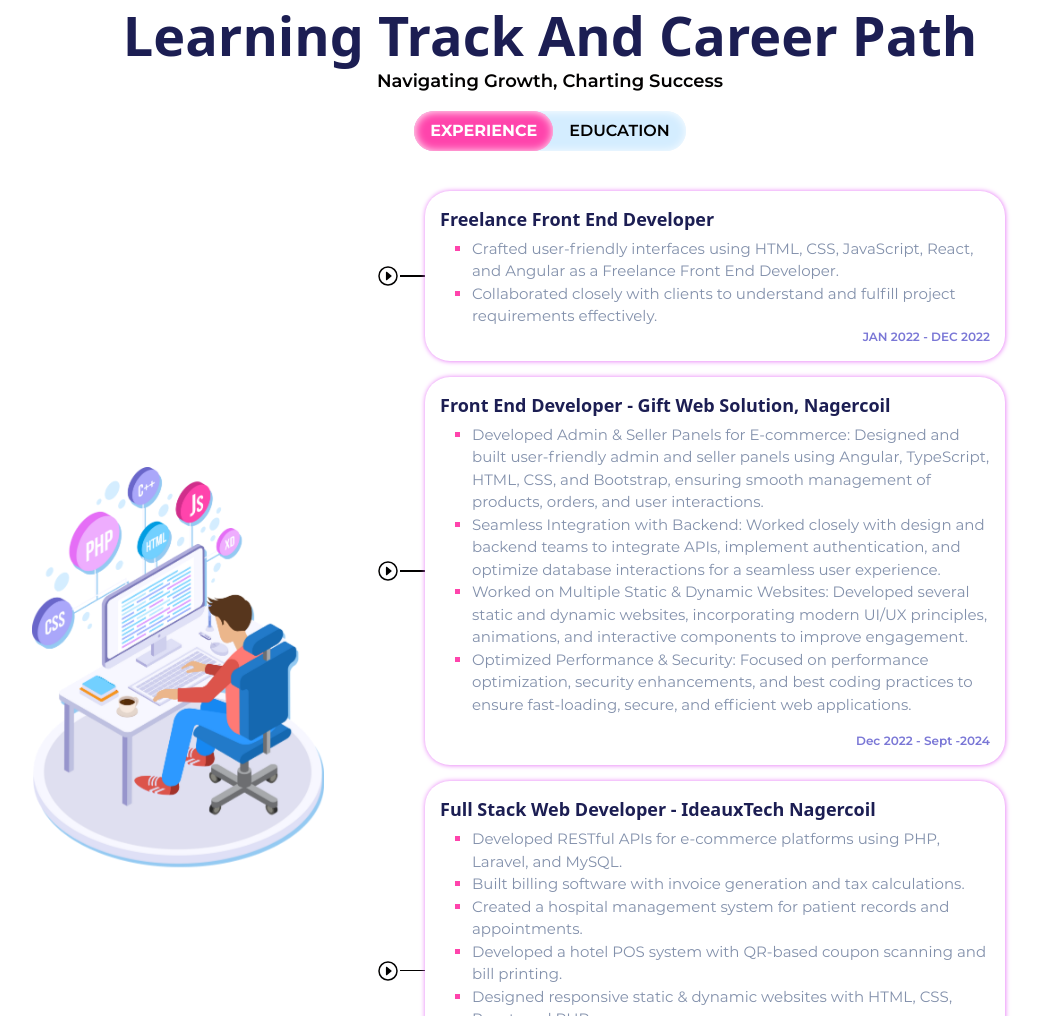
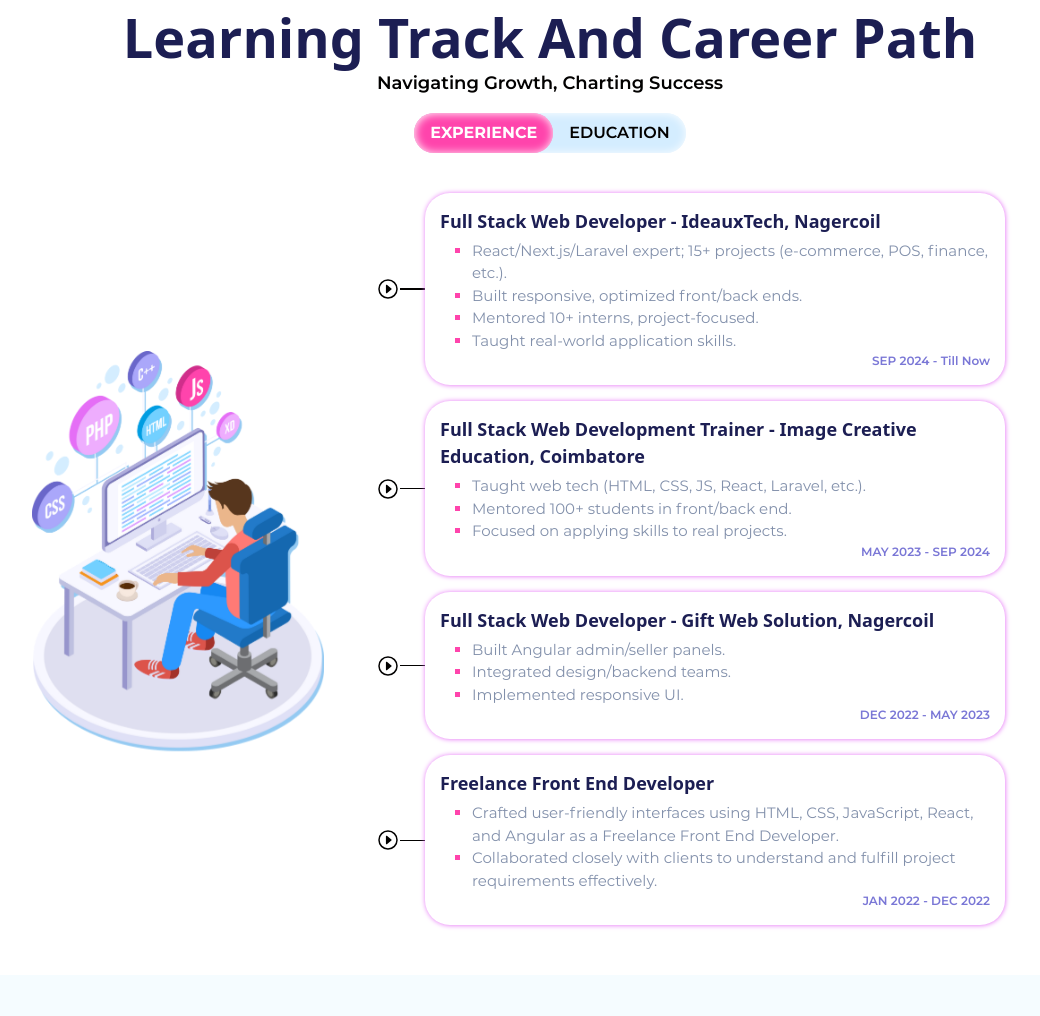
Before and after one commit to Bhadraraj/Bhadri_Portfolio, a plain HTML site: page index.html in a window 1280 px wide. Shown: the part 1784-2800 px from the top of the page, without its empty margins (90-1130 px from the left). Drawn offline with nearby package versions, Linux system fonts and the light colour scheme; a script that the page names is missing; files whose address does not match are found by name; a web font is replaced by a local one.

Commit message:
Update index.html

```diff
--- a/index.html
+++ b/index.html
@@ -459,13 +459,11 @@
 
     <section class="learningTrack">
         <div class="container">
-
-            <h2 class="text-center mb-0">learning Track and Career Path</h2>
+            <h2 class="text-center mb-0">Learning Track and Career Path</h2>
             <p class="text-center subHeading">Navigating Growth, Charting Success</p>
 
-            <div class="row d-flex justify-content-center ">
+            <div class="row d-flex justify-content-center">
                 <div class="col-lg-4 col-md-6 col-sm-8 col-10 d-flex justify-content-center flex-wrap">
-
                     <ul class="nav nav-tabs" id="myTab" role="tablist">
                         <li class="nav-item" role="presentation">
                             <button class="nav-link active" id="home-tab" data-bs-toggle="tab"
@@ -479,7 +477,9 @@
                         </li>
                     </ul>
                 </div>
+
                 <div class="tab-content" id="myTabContent">
+                    <!-- First Tab: Experience -->
                     <div class="tab-pane fade show active" id="home-tab-pane" role="tabpanel"
                         aria-labelledby="home-tab">
                         <div class="container">
@@ -490,208 +490,147 @@
                                             style="max-height: 400px;">
                                     </div>
                                 </div>
-                                <div class="col-lg-8 ">
+                                <div class="col-lg-8">
                                     <div class="careerRightSec mt-3">
-                                        <div class="trackcard-main d-flex ">
-
-
+                                        <div class="trackcard-main d-flex">
                                             <span class="trackCardIcon">
                                                 <ion-icon name="caret-forward-circle-outline"
                                                     class="rightIcon"></ion-icon>
                                                 <span class="bartrackConnect"></span>
                                             </span>
-
-                                            <div class="trackCard ">
-                                                <p class="trackCareerTitle">Freelance Front End Developer </p>
-
+                                            <div class="trackCard">
+                                                <p class="trackCareerTitle">Full Stack Web Developer - IdeauxTech,
+                                                    Nagercoil</p>
                                                 <ul class="mb-0">
-                                                    <li>
-                                                        Crafted user-friendly interfaces using HTML, CSS, JavaScript,
-                                                        React, and Angular as a Freelance Front End Developer.
-                                                    </li>
-                                                    <li>Collaborated closely with clients to understand and fulfill
-                                                        project requirements effectively.
-                                                    </li>
+                                                    <li>React/Next.js/Laravel expert; 15+ projects (e-commerce, POS,
+                                                        finance, etc.).</li>
+                                                    <li>Built responsive, optimized front/back ends.</li>
+                                                    <li>Mentored 10+ interns, project-focused.</li>
+                                                    <li>Taught real-world application skills.</li>
                                                 </ul>
-
-
-                                                <p class="duractionYr mb-0 text-end">JAN 2022 - DEC 2022</p>
-
+                                                <p class="duractionYr mb-0 text-end">SEP 2024 - Till Now</p>
                                             </div>
                                         </div>
-
-                                        <div class="trackcard-main d-flex mt-3">
-
-
+                                    </div>
+                                    <div class="careerRightSec mt-3">
+                                        <div class="trackcard-main d-flex">
                                             <span class="trackCardIcon">
                                                 <ion-icon name="caret-forward-circle-outline"
                                                     class="rightIcon"></ion-icon>
                                                 <span class="bartrackConnect"></span>
                                             </span>
-
-                                            <div class="trackCard ">
-                                                <p class="trackCareerTitle">Front End Developer - Gift Web Solution,
-                                                    Nagercoil</p>
-
+                                            <div class="trackCard">
+                                                <p class="trackCareerTitle">Full Stack Web Development Trainer - Image
+                                                    Creative Education, Coimbatore</p>
                                                 <ul class="mb-0">
-                                                    <li>
-                                                      Developed Admin & Seller Panels for E-commerce: Designed and built user-friendly admin and seller panels using Angular, TypeScript, HTML, CSS, and Bootstrap, ensuring smooth management of products, orders, and user interactions.
-                                                    </li>
-                                                    <li> Seamless Integration with Backend: Worked closely with design and backend teams to integrate APIs, implement authentication, and optimize database interactions for a seamless user experience.
-                                                    </li>
-                                                    <li>Worked on Multiple Static & Dynamic Websites: Developed several static and dynamic websites, incorporating modern UI/UX principles, animations, and interactive components to improve engagement.</li>
-                                                    <li>Optimized Performance & Security: Focused on performance optimization, security enhancements, and best coding practices to ensure fast-loading, secure, and efficient web applications.</li>
+                                                    <li>Taught web tech (HTML, CSS, JS, React, Laravel, etc.).</li>
+                                                    <li>Mentored 100+ students in front/back end.</li>
+                                                    <li>Focused on applying skills to real projects.</li>
                                                 </ul>
-                                                </p>
-                                                <p class="duractionYr mb-0">Dec 2022 - Sept -2024 </p>
-
+                                                <p class="duractionYr mb-0 text-end">MAY 2023 - SEP 2024</p>
                                             </div>
                                         </div>
-
-                                      <div class="trackcard-main d-flex mt-3">
-    <span class="trackCardIcon">
-        <ion-icon name="caret-forward-circle-outline" class="rightIcon"></ion-icon>
-        <span class="bartrackConnect"></span>
-    </span>
-
-    <div class="trackCard">
-        <p class="trackCareerTitle">Full Stack Web Developer - IdeauxTech Nagercoil</p>
-        <ul class="mb-0">
-            <li>Developed RESTful APIs for e-commerce platforms using PHP, Laravel, and MySQL.</li>
-            <li>Built billing software with invoice generation and tax calculations.</li>
-            <li>Created a hospital management system for patient records and appointments.</li>
-            <li>Developed a hotel POS system with QR-based coupon scanning and bill printing.</li>
-            <li>Designed responsive static & dynamic websites with HTML, CSS, React, and PHP.</li>
-            <li>Delivered 8+ projects in 5 months with seamless frontend-backend integration.</li>
-            <li>Trained interns in frontend technologies, improving team productivity.</li>
-        </ul>
-        <p class="durationYr mb-0">Sept 2024 - Present</p>
-    </div>
-</div>
-
-<!-- <div class="trackCard ">
-
-                                                <p class="trackCareerTitle">Image Creative Education </p>
-
+                                    </div>
+                                    <div class="careerRightSec mt-3">
+                                        <div class="trackcard-main d-flex">
+                                            <span class="trackCardIcon">
+                                                <ion-icon name="caret-forward-circle-outline"
+                                                    class="rightIcon"></ion-icon>
+                                                <span class="bartrackConnect"></span>
+                                            </span>
+                                            <div class="trackCard">
+                                                <p class="trackCareerTitle">Full Stack Web Developer - Gift Web
+                                                    Solution, Nagercoil</p>
                                                 <ul class="mb-0">
-                                                    <li>
-                                                        Conducted training sessions covering HTML, CSS, JavaScript,
-                                                        React.js, Redux.js, Axios, PHP, MySQL, WordPress, Git, GitHub,
-                                                        etc.
-                                                    </li>
-
-
-                                                    <li>Guided over 100+ students to ensure a deep understanding of
-                                                        frontend and backend development.</li>
+                                                    <li>Built Angular admin/seller panels.</li>
+                                                    <li>Integrated design/backend teams.</li>
+                                                    <li>Implemented responsive UI.</li>
                                                 </ul>
-                                                </p>
-                                                <p class="duractionYr mb-0">May 2023 - Till Now</p>
-
-                                            </div> -->
-                                        </div>
-                                    </div>
-                                </div>
-                            </div>
-                        </div>
-
-                    </div>
-
+                                                <p class="duractionYr mb-0 text-end">DEC 2022 - MAY 2023</p>
+                                            </div>
+                                        </div>
+                                    </div>
+                                    <div class="careerRightSec mt-3">
+                                        <div class="trackcard-main d-flex">
+                                            <span class="trackCardIcon">
+                                                <ion-icon name="caret-forward-circle-outline"
+                                                    class="rightIcon"></ion-icon>
+                                                <span class="bartrackConnect"></span>
+                                            </span>
+                                            <div class="trackCard">
+                                                <p class="trackCareerTitle">Freelance Front End Developer</p>
+                                                <ul class="mb-0">
+                                                    <li>Crafted user-friendly interfaces using HTML, CSS, JavaScript,
+                                                        React, and Angular as a Freelance Front End Developer.</li>
+                                                    <li>Collaborated closely with clients to understand and fulfill
+                                                        project requirements effectively.</li>
+                                                </ul>
+                                                <p class="duractionYr mb-0 text-end">JAN 2022 - DEC 2022</p>
+                                            </div>
+                                        </div>
+                                    </div>
+                                </div>
+                            </div>
+                        </div>
+                    </div>
+
+                    <!-- Second Tab: Education -->
                     <div class="tab-pane fade" id="profile-tab-pane" role="tabpanel" aria-labelledby="profile-tab"
                         tabindex="0">
-
-
-
-
                         <div class="container">
                             <div class="row mt-4">
-
-                                <div class="col-lg-4  d-flex justify-content-center align-items-center">
-                                    <!-- <div class="careerRightSec"> -->
+                                <div class="col-lg-4 d-flex justify-content-center align-items-center">
                                     <img src="./assests/img/graduation-pinkbg.png" alt="" class="img-fluid"
                                         style="max-height: 400px;">
-                                    <!-- </div> -->
-                                </div>
-                                <div class="col-lg-8 eduCardMain ">
-                                    <!-- <div class="careerLeftSec"> -->
-                                    <div class="trackcard-main d-flex  ">
-
-
+                                </div>
+                                <div class="col-lg-8 eduCardMain">
+                                    <div class="trackcard-main d-flex">
                                         <span class="trackCardIcon">
                                             <ion-icon name="caret-forward-circle-outline" class="rightIcon"></ion-icon>
                                             <span class="bartrackConnect"></span>
                                         </span>
-
-                                        <div class="trackCard ">
+                                        <div class="trackCard">
                                             <p class="trackCareerTitle">B.E - Electronic and Communication Engineering
                                             </p>
                                             <ul class="mb-0">
                                                 <li>Stella Mary’s College of Engineering</li>
                                             </ul>
-
                                             <p class="duractionYr mb-0">2018-2022</p>
-
-                                        </div>
-                                    </div>
-
-                                    <div class="trackcard-main d-flex mt-3">
-
-
-                                        <span class="trackCardIcon">
-                                            <ion-icon name="caret-forward-circle-outline" class="rightIcon"></ion-icon>
-                                            <span class="bartrackConnect"></span>
-                                        </span>
-
-                                        <div class="trackCard ">
-                                            <p class="trackCareerTitle">Higher Secondary School Education </p>
-
-                                            <ul class="mb-0">
-                                                <li>Hacker Memorial Higher Secondary School</li>
-                                            </ul>
-
-
-                                            <p class="duractionYr mb-0">2017-2018</p>
-
-                                        </div>
-                                    </div>
-
-
+                                        </div>
+                                    </div>
                                     <div class="trackcard-main d-flex mt-3">
                                         <span class="trackCardIcon">
                                             <ion-icon name="caret-forward-circle-outline" class="rightIcon"></ion-icon>
                                             <span class="bartrackConnect"></span>
                                         </span>
-
-                                        <div class="trackCard ">
-                                            <p class="trackCareerTitle">Secondary School Education </p>
+                                        <div class="trackCard">
+                                            <p class="trackCareerTitle">Higher Secondary School Education</p>
                                             <ul class="mb-0">
                                                 <li>Hacker Memorial Higher Secondary School</li>
                                             </ul>
-                                            <!-- <p class="institute mb-0">
-                                            </p> -->
+                                            <p class="duractionYr mb-0">2017-2018</p>
+                                        </div>
+                                    </div>
+                                    <div class="trackcard-main d-flex mt-3">
+                                        <span class="trackCardIcon">
+                                            <ion-icon name="caret-forward-circle-outline" class="rightIcon"></ion-icon>
+                                            <span class="bartrackConnect"></span>
+                                        </span>
+                                        <div class="trackCard">
+                                            <p class="trackCareerTitle">Secondary School Education</p>
+                                            <ul class="mb-0">
+                                                <li>Hacker Memorial Higher Secondary School</li>
+                                            </ul>
                                             <p class="duractionYr mb-0">2015-2016</p>
-
-                                        </div>
-                                    </div>
-
-
-                                    <!-- </div> -->
-                                </div>
-
-
-                            </div>
-
-
-
-                        </div>
-
-
-                    </div>
-                </div>
-
-            </div>
-        </div>
-
-        </div>
+                                        </div>
+                                    </div>
+                                </div>
+                            </div>
+                        </div>
+                    </div>
+                    </di </div>
+                </div>
+
     </section>
 
 
@@ -1602,12 +1541,9 @@
                                 </p>
                             </div>
                         </div>
-
-
-
-
                     </div>
                     <div class="swiper-pagination container-block">
+
                     </div>
                 </div>
             </div>
```
